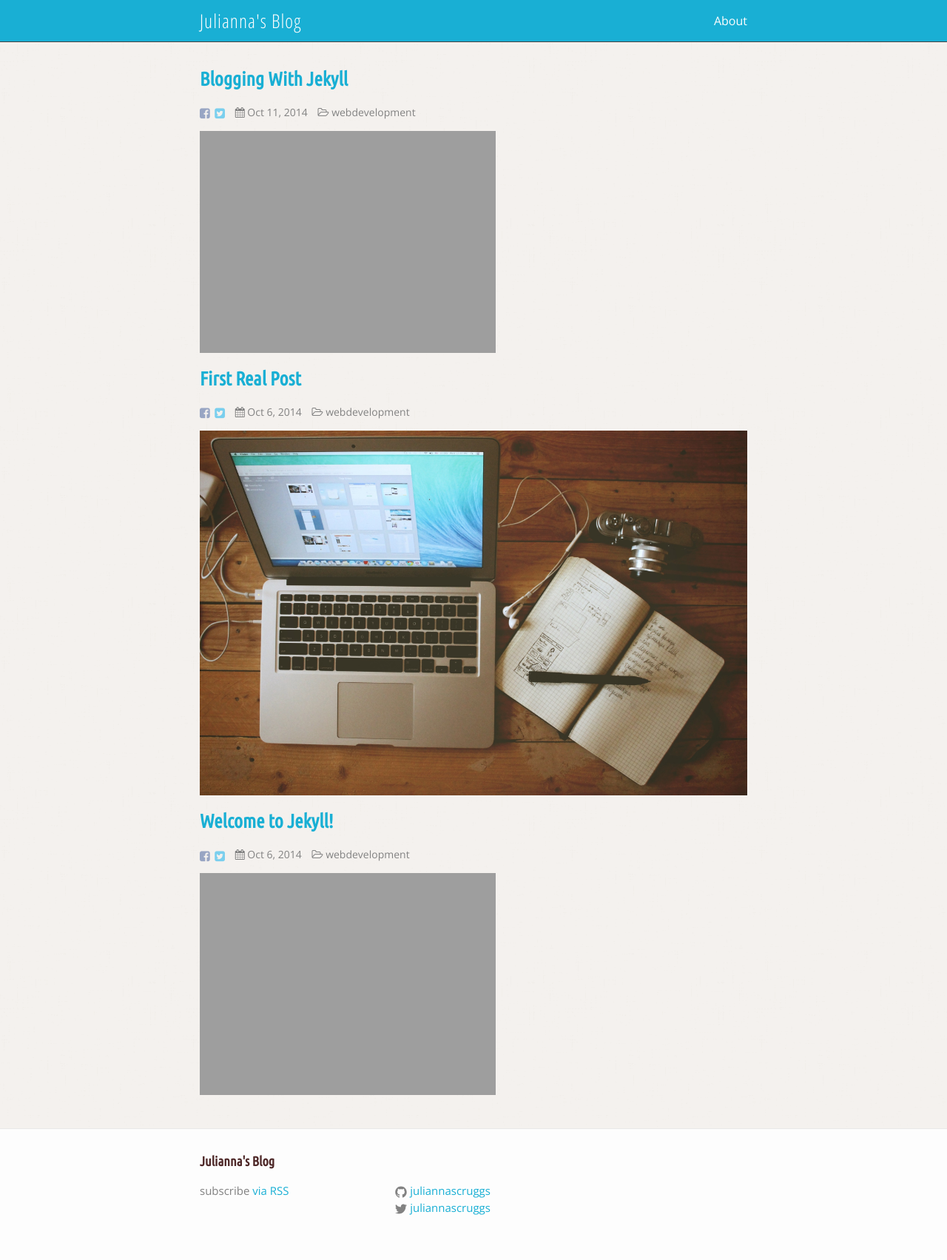
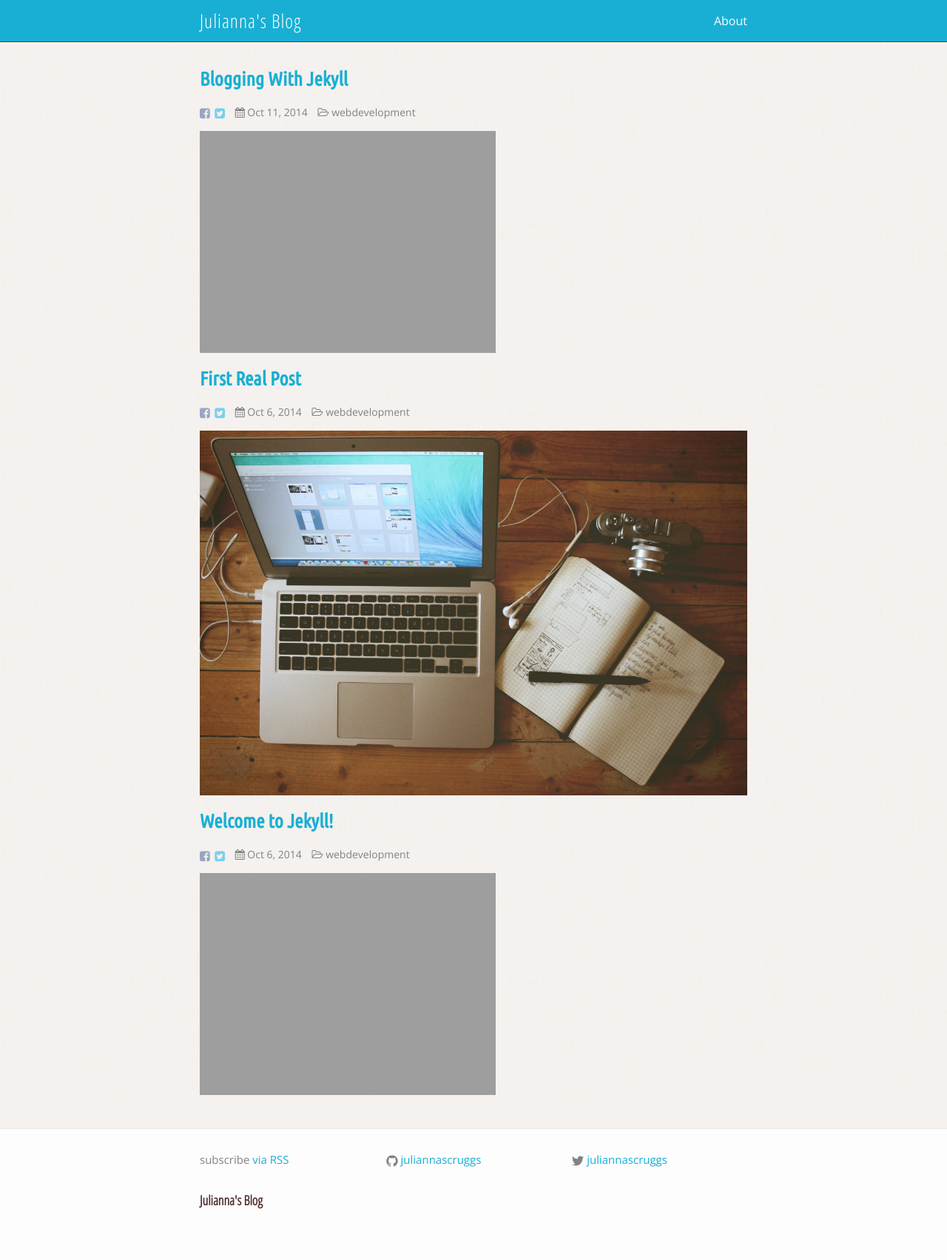
Before and after one commit to juliannascruggs/juliannascruggs.github.io, a Jekyll site: the page built from index.html, in a window 1280 px wide. Shown: the whole page at 74% size. Built offline with Jekyll 4.4.1, drawn with Linux system fonts in a browser that asks for light colours; nearby versions of some CDN libraries; after the commit the page ends 1681 px from its top, so only the background shows below that.

Commit message:
Finished out my blog styling.

```diff
--- a/_includes/footer.html
+++ b/_includes/footer.html
@@ -1,8 +1,6 @@
 <footer class="site-footer">
 
   <div class="wrapper">
-
-    <h2 class="footer-heading">{{ site.title }}</h2>
 
     <div class="footer-col-wrapper">
       <div class="footer-col  footer-col-1">
@@ -30,7 +28,10 @@
             </a>
           </li>
           {% endif %}
-
+        </ul>
+      </div>
+      <div class="footer-col  footer-col-3">
+        <ul class="contact-list">
           {% if site.twitter_username %}
           <li>
             <a href="https://twitter.com/{{ site.twitter_username }}">
@@ -47,10 +48,9 @@
           {% endif %}
         </ul>
       </div>
-      <div class="footer-col  footer-col-3">
+    </div>
 
-      </div>
-    </div>
+    <h2 class="footer-heading">{{ site.title }}</h2>
 
   </div>
 
--- a/_includes/header.html
+++ b/_includes/header.html
@@ -16,7 +16,7 @@
       <div class="trigger">
         {% for page in site.pages %}
           {% if page.title %}
-          <a class="page-link" href="{{ page.url | prepend: site.baseurl }}">{{ page.title }}</a>
+          <a class="page-link" href="{{ page.url | prepend: site.baseurl }}">{{ page.title}}</a>
           {% endif %}
         {% endfor %}
       </div>
--- a/_sass/_layout.scss
+++ b/_sass/_layout.scss
@@ -103,6 +103,7 @@
 .footer-heading {
     font-size: 18px;
     margin-bottom: $spacing-unit / 2;
+    font-family: $condensed-font-family;
 }
 
 .contact-list,
@@ -125,18 +126,18 @@
 }
 
 .footer-col-1 {
-    width: -webkit-calc(35% - (#{$spacing-unit} / 2));
-    width:         calc(35% - (#{$spacing-unit} / 2));
+    width: -webkit-calc(33.33% - (#{$spacing-unit} / 2));
+    width:         calc(33.33% - (#{$spacing-unit} / 2));
 }
 
 .footer-col-2 {
-    width: -webkit-calc(20% - (#{$spacing-unit} / 2));
-    width:         calc(20% - (#{$spacing-unit} / 2));
+    width: -webkit-calc(33.33% - (#{$spacing-unit} / 2));
+    width:         calc(33.33% - (#{$spacing-unit} / 2));
 }
 
 .footer-col-3 {
-    width: -webkit-calc(45% - (#{$spacing-unit} / 2));
-    width:         calc(45% - (#{$spacing-unit} / 2));
+    width: -webkit-calc(33.33% - (#{$spacing-unit} / 2));
+    width:         calc(33.33% - (#{$spacing-unit} / 2));
 }
 
 @include media-query($on-laptop) {
@@ -181,9 +182,9 @@
 .post-meta {
     font-size: $small-font-size;
     color: $grey-color;
+    > li {
+        margin-top: $spacing-unit;
 
-    > li {
-        margin-bottom: $spacing-unit;
     }
 
     .facebook,
@@ -242,11 +243,10 @@
 
 .post-link,
 .post-content {
-    margin-bottom: $spacing-unit;
+    margin-top: $spacing-unit;
 
     h2 {
         font-size: 32px;
-
         @include media-query($on-laptop) {
             font-size: 28px;
         }
```
